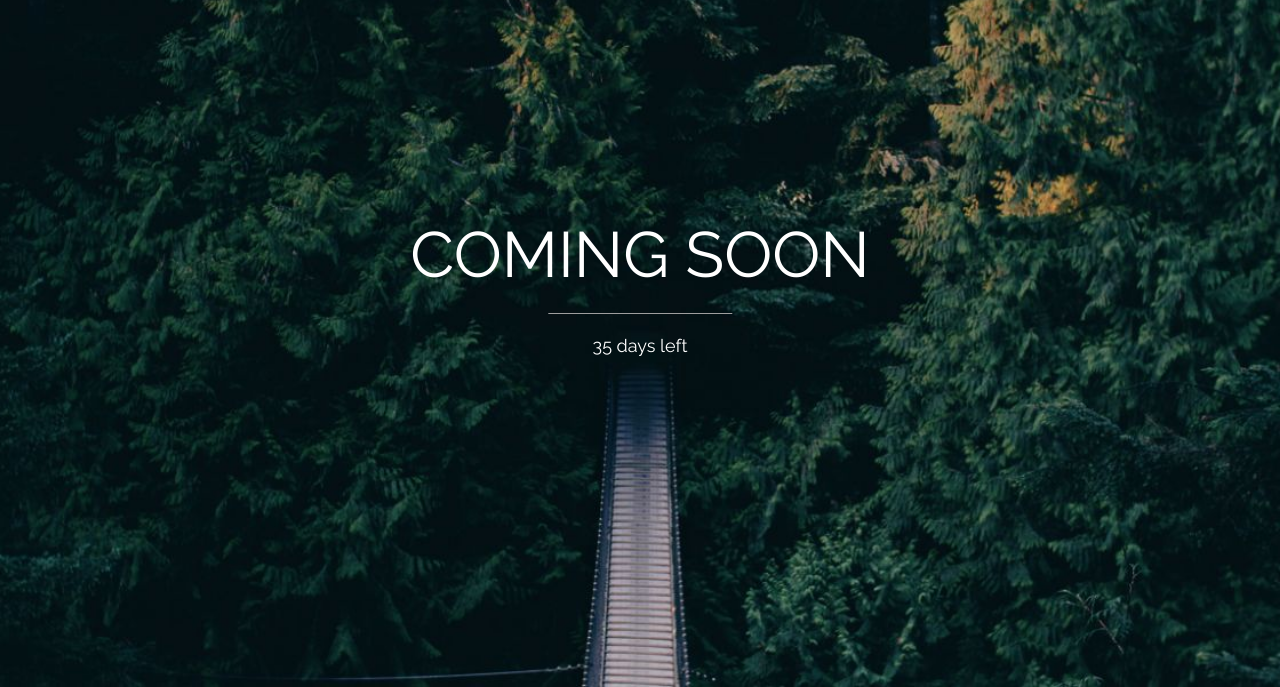
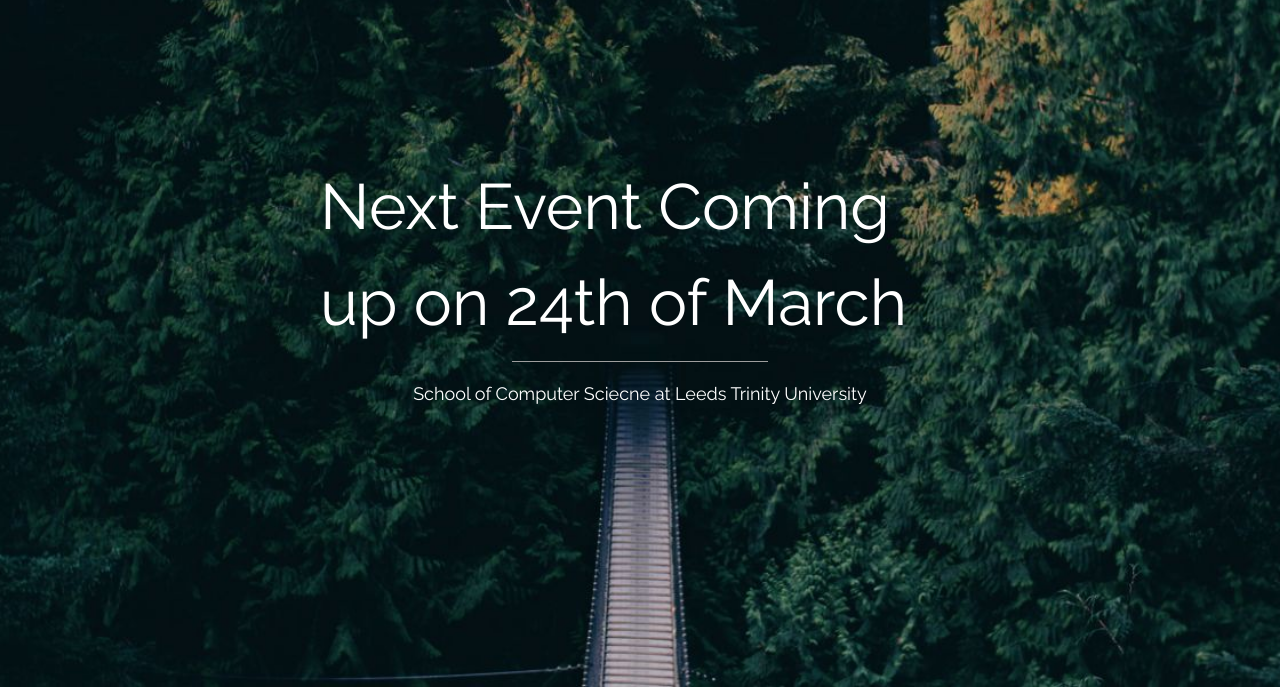
Before and after one commit to CS-LTU/CS-LTU.github.io, a plain HTML site: page index.html in a window 1280 px wide. Shown: the part 113-800 px from the top of the page. Drawn offline with nearby package versions, Linux system fonts and the light colour scheme.

Commit message:
Files updated

```diff
--- a/index.html
+++ b/index.html
@@ -24,9 +24,9 @@ body, html {height: 100%}
     <img src="/images/Logo/LeedsTrinityUniversityLogo2.png" width=20%>
   </div>
   <div class="w3-display-middle">
-    <h1 class="w3-jumbo w3-animate-top">COMING SOON</h1>
+    <h1 class="w3-jumbo w3-animate-top">Next Event Coming up on 24th of March</h1>
     <hr class="w3-border-grey" style="margin:auto;width:40%">
-    <p class="w3-large w3-center">35 days left</p>
+    <p class="w3-large w3-center">School of Computer Sciecne at Leeds Trinity University</p>
   </div>
 </div>
 
```
